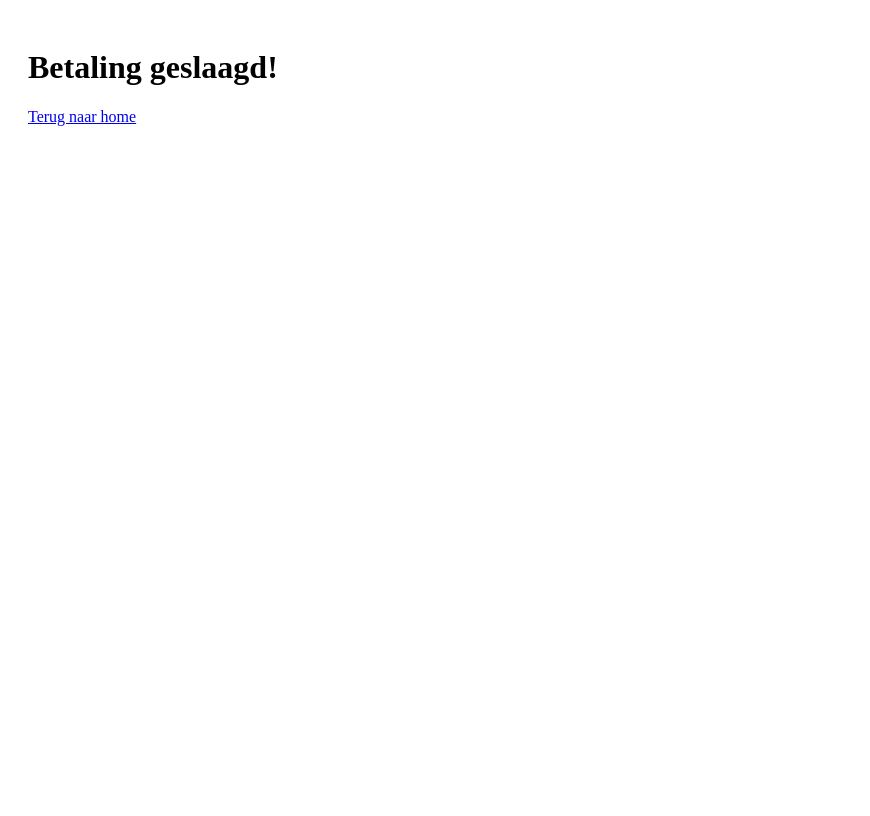
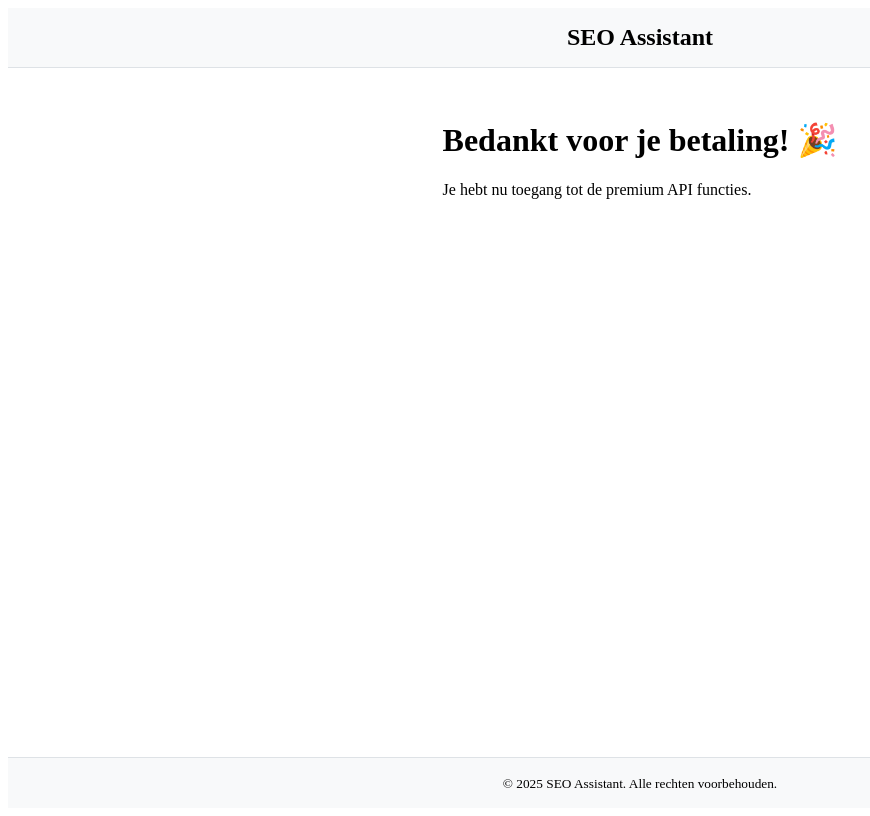
Before and after one commit to IlkerD01/seo-assistant, a Next.js app in the folder frontend/: page /success in a window 1280 px wide. Shown: the whole page, without its empty margins (0-870 px from the left). Built offline with nearby package versions, Linux system fonts and the light colour scheme.

Commit message:
Update success.tsx

```diff
--- a/frontend/src/pages/success.tsx
+++ b/frontend/src/pages/success.tsx
@@ -1,8 +1,13 @@
+// src/pages/success.tsx
+import Layout from "@/components/Layout";
+
 export default function Success() {
   return (
-    <div style={{ padding: 20 }}>
-      <h1>Betaling geslaagd!</h1>
-      <a href="/">Terug naar home</a>
-    </div>
+    <Layout>
+      <div className="flex flex-col items-center justify-center min-h-screen">
+        <h1 className="text-4xl font-bold mb-4">Bedankt voor je betaling! 🎉</h1>
+        <p>Je hebt nu toegang tot de premium API functies.</p>
+      </div>
+    </Layout>
   );
 }
```
